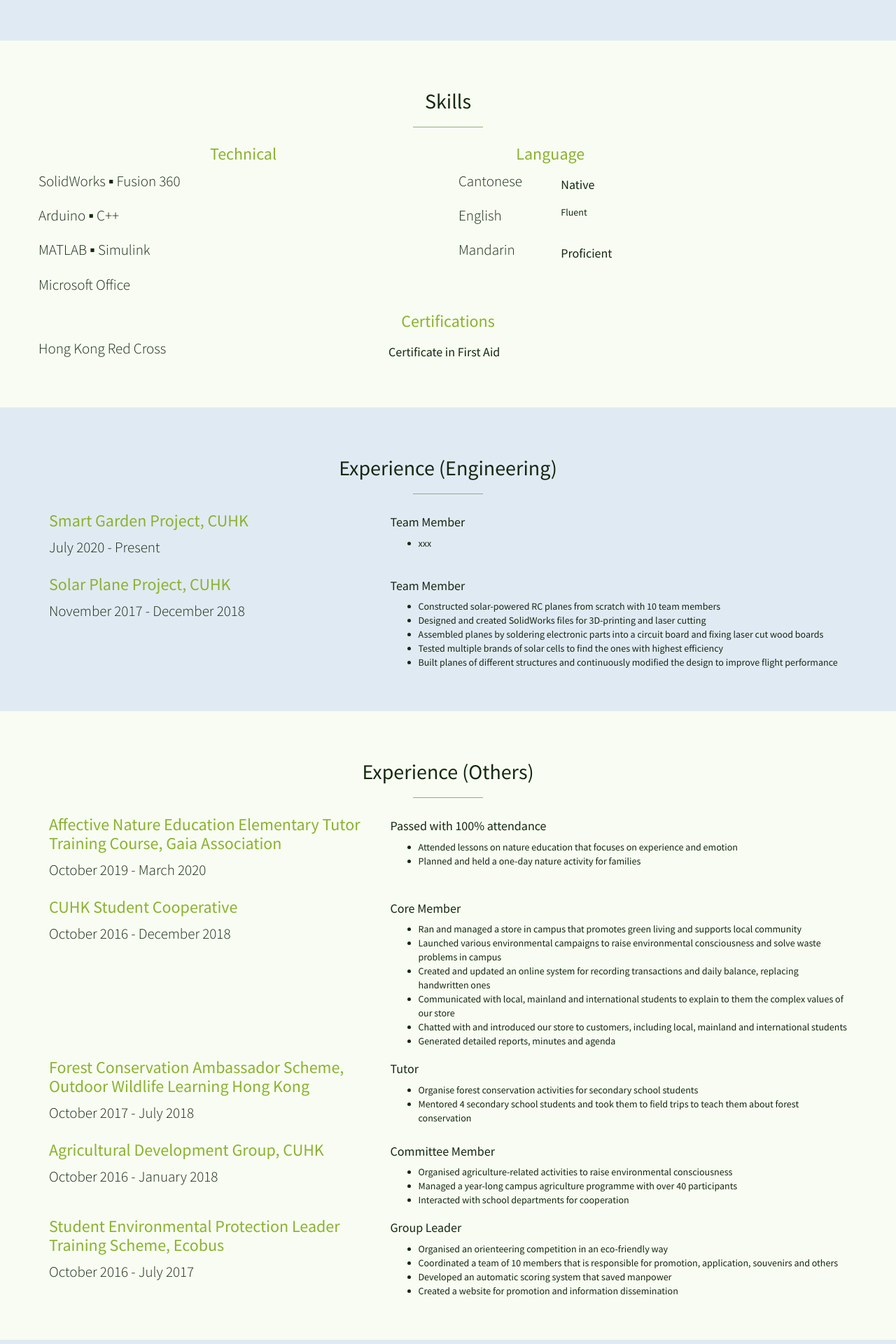
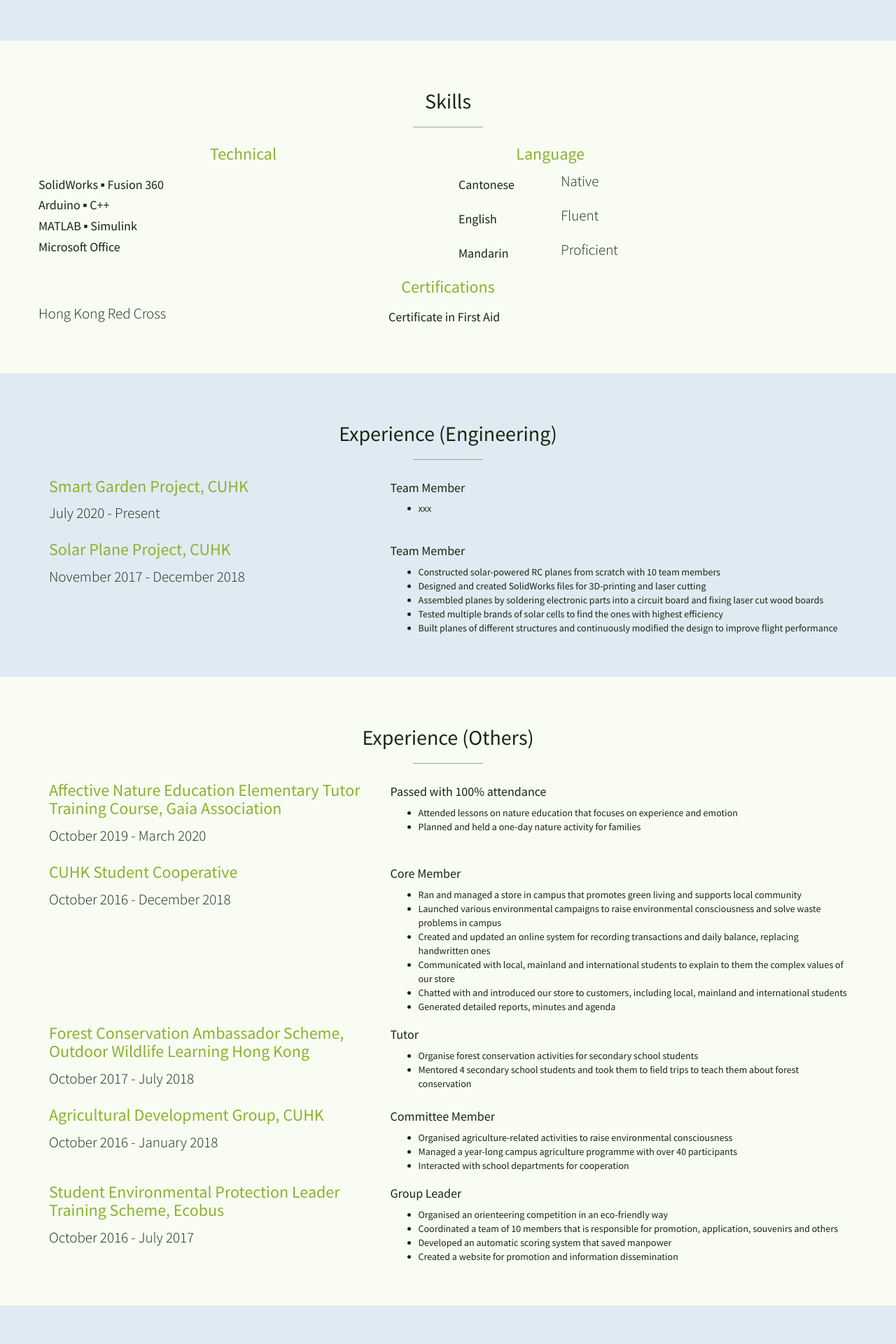
Before and after one commit to leelacceber/stylish-portfolio-jekyll-master, a Jekyll site: the page built from index.html, in a window 1280 px wide. Shown: the part 1730-3650 px from the top of the page at 70% size. Built offline with Jekyll 4.4.1, drawn with Linux system fonts in a browser that asks for light colours.

Commit message:
Update skills.html

```diff
--- a/_includes/skills.html
+++ b/_includes/skills.html
@@ -11,36 +11,36 @@
       <div class="col-sm-6 text-center">
         <h3>Technical</h3>
         <div class="row text-left">
-            <p class="lead">SolidWorks ▪ Fusion 360</p>
-            <p class="lead">Arduino ▪ C++</p>
-            <p class="lead">MATLAB ▪ Simulink</p>
-            <p class="lead">Microsoft Office</p>
+            <h4>SolidWorks ▪ Fusion 360</h4>
+            <h4>Arduino ▪ C++</h4>
+            <h4>MATLAB ▪ Simulink</h4>
+            <h4>Microsoft Office</h4>
         </div>
       </div>
       <div class="col-sm-3 text-center">
         <h3>Language</h3>
         <div class="row">
           <div class="col-md-6 text-left">
-            <p class="lead">Cantonese</p>
+            <h4>Cantonese</h4>
           </div>
           <div class="col-md-6 text-left">
-            <h4>Native</h4>
+            <p class="lead">Native</p>
           </div>
         </div>
         <div class="row">
-          <div class="col-md-6 text-left">
-            <p class="lead">English</p>
+          <div class="col-xs-6 text-left">
+            <h4>English</h4>
           </div>
-          <div class="col-md-6 text-left">
-            <h4">Fluent</h4>
+          <div class="col-xs-6 text-left">
+            <p class="lead">Fluent</p>
           </div>
         </div>
         <div class="row">
-          <div class="col-md-6 text-left">
-            <p class="lead">Mandarin</p>
+          <div class="col-xs-6 text-left">
+            <h4>Mandarin</h4>
           </div>
-          <div class="col-md-6 text-left">
-            <h4>Proficient</h4>
+          <div class="col-xs-6 text-left">
+            <p class="lead">Proficient<p>
           </div>
         </div>
       </div>
```
